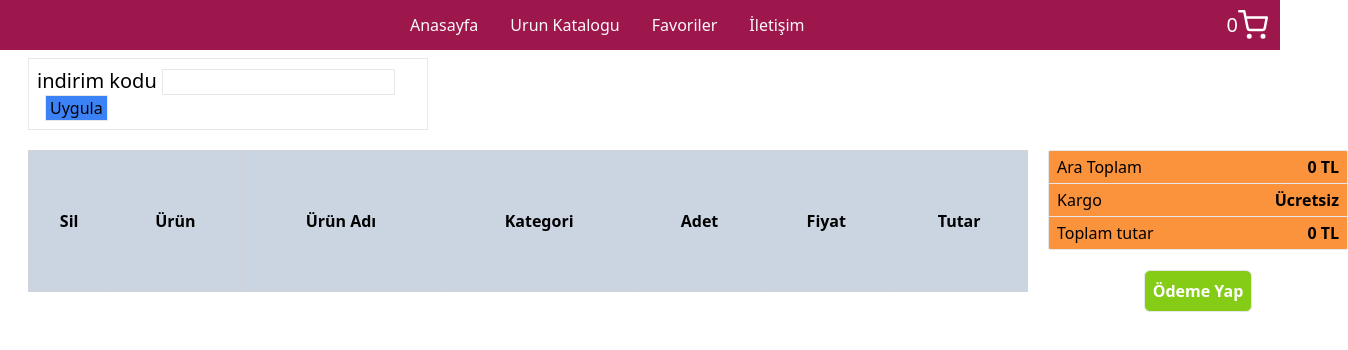
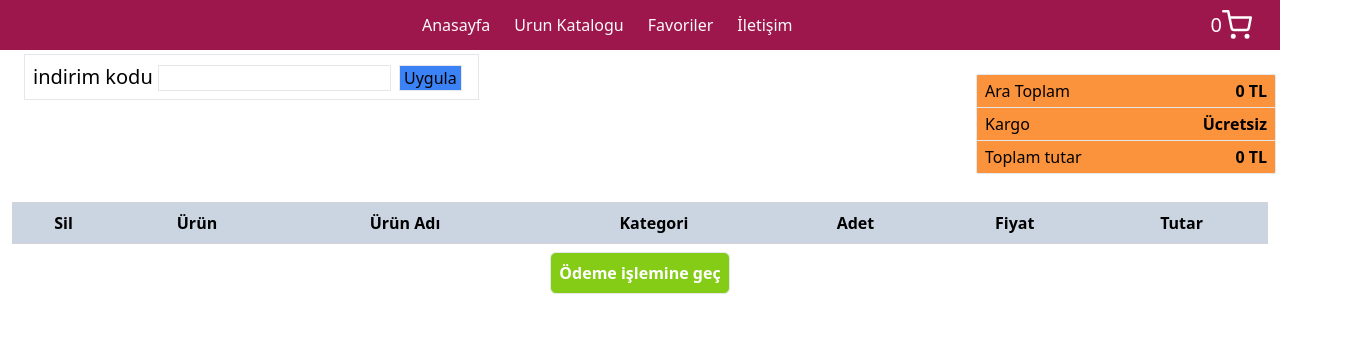
Before and after one commit to hakan4773/E-commerce, a React (Vite) app: page /Sepet in a window 1280 px wide. Shown: the top 350 px of the page, 1348 px wide, since content can reach past the window. Built offline with nearby package versions, Linux system fonts and the light colour scheme.

Commit message:
Sepet için Mobil görünüm düzeltildi

```diff
--- a/src/components/Header.jsx
+++ b/src/components/Header.jsx
@@ -5,9 +5,9 @@ import { Productcontext } from "../context/ProductContext";
 function Header() {
 const {basket}=useContext(Productcontext)
   return (
-    <div className="bg-pink-800 w-full h-[50px] flex items-center justify-center text-center">
+    <div className="bg-pink-800 w-screen  h-[50px] flex items-center justify-between px-4">
      <div className="flex-grow flex justify-center font-medium text-zinc-50">
-      <ul className="flex  space-x-8 ">
+      <ul className="flex  space-x-6 ">
         <li >
           <Link className="no-underline  hover:text-gray-400" to="/">
             Anasayfa
--- a/src/pages/Favoriler.jsx
+++ b/src/pages/Favoriler.jsx
@@ -19,7 +19,7 @@ const navigateProduct=(id)=>{
           >
             <img className="w-[100px]" src={fav.image} alt={fav.title} />
 
-            <div className="absolute right-2">
+            <div className="absolute right-2 overflow-hidden">
               <button
                 className={`p-2 rounded-full ${isFavorite(fav) ? 'bg-red-500' : 'bg-white'}`}
                 onClick={() => AddFavorite(fav)}
@@ -48,7 +48,7 @@ const navigateProduct=(id)=>{
               </p>
             </div>
 
-            <div className="flex flex-col  ml-auto pr-8 justify-center items-center text-center sm-flex-row">
+            <div className="flex flex-col  ml-auto sm:pr-8 justify-center items-center text-center sm-flex-row">
               <button
                 className="bg-red-400 p-2 m-3  border-solid border-2 rounded-md active:bg-red-500"
                 onClick={() => navigateProduct(fav.id)}
--- a/src/pages/Home.jsx
+++ b/src/pages/Home.jsx
@@ -6,11 +6,11 @@ function Home() {
   return (
     <div className='flex flex-col items-center justify-center text-center'>{/* w-full h-full flex items-center justify-center text-center */}
 
-      <div className="relative inline-block p-10 ">
+      <div className="relative inline-block p-10 s">
       <img
         src="https://ld-magento-72.template-help.com/magento_53638/pub/media/wysiwyg/banner-4.jpg"
         alt="Product"
-        className="w-full h-[400px]"
+        className="w-full sm:h-[400px]"
       />
       <a href='/UrunKatalog'
       className="absolute top-1/2 left-1/2 transform -translate-x-1/2 -translate-y-1/2 bg-red-500 text-white p-2 rounded hover:bg-red-200">
--- a/src/pages/Sepet.jsx
+++ b/src/pages/Sepet.jsx
@@ -11,18 +11,32 @@ function Sepet() {
     0
   );
   return (
-    <div className="w-full h-screen flex p-2 ">
-      <div>
-        <div className="mx-5 border-collapse border w-[400px] p-2">
+    <div className="w-full h-screen flex flex-col p-1 ">
+           {/* İndirim kodu divi */}
+           <div className="flex justify-between">
+        <div className="mx-5 border-collapse border p-2 w-auto sm:h-min ">
+
           <label className="text-bold text-xl">indirim kodu </label>
           <input className="border-collapse border"></input>
-          <button className="mx-2 border-collapse border px-1 bg-blue-500 hover:bg-green-200">
+          <button className="mx-2 border-collapse border px-1 bg-blue-500 hover:bg-green-200 ">
             Uygula
           </button>
         </div>
-
-        <div className="flex">
-          <table className="m-5  border-collapse border border-gray-400 w-[1000px]">
+        <div className=" w-[300px] h-[100px] my-5 border border-collapse rounded-sm bg-orange-400 ">
+              <div className="flex justify-between px-2 py-1">
+                <p>Ara Toplam</p> <p className="font-semibold"> {total} TL</p>
+              </div>
+              <hr />
+              <div className="flex justify-between px-2 py-1">
+                <p>Kargo</p> <p className="font-semibold"> Ücretsiz</p>
+              </div>
+              <hr />
+              <div className="flex justify-between px-2 py-1">
+                <p>Toplam tutar</p> <p className="font-semibold"> {total} TL</p>
+              </div>
+              <hr />
+            </div></div>
+          <table className="m-2 border-collapse border border-gray-400  sm:w-auto">
             <thead className="bg-slate-300">
               <tr>
                 <th className="border border-gray-300 p-2">Sil</th>
@@ -56,7 +70,7 @@ function Sepet() {
                     </svg>
                   </td>
                   <td className="border border-gray-300 p-2">
-                    <img className="w-[100px]" src={product.image}></img>
+                    <img className="w-[80px]" src={product.image}></img>
                   </td>
                   <td className="border border-gray-300 p-2">
                     {product.title}
@@ -83,30 +97,17 @@ function Sepet() {
               </tbody>
             ))}
           </table>
-          <div>
-            <div className="w-[300px] h-[100px] my-5 border border-collapse rounded-sm bg-orange-400">
-              <div className="flex justify-between px-2 py-1">
-                <p>Ara Toplam</p> <p className="font-semibold"> {total} TL</p>
-              </div>
-              <hr />
-              <div className="flex justify-between px-2 py-1">
-                <p>Kargo</p> <p className="font-semibold"> Ücretsiz</p>
-              </div>
-              <hr />
-              <div className="flex justify-between px-2 py-1">
-                <p>Toplam tutar</p> <p className="font-semibold"> {total} TL</p>
-              </div>
-              <hr />
-            </div>
-            <div className="flex text-center justify-center">
+
+            {/* Ödeme kısmı */}
+
+
+            <div className="flex text-center justify-center "> {/* ödeme butonu */}
               <button className="border border-solid rounded-md p-2 text-white font-semibold bg-lime-500 hover:bg-lime-300">
-                Ödeme Yap
+                Ödeme işlemine geç
               </button>
-            </div>
+
           </div>
-        </div>
       </div>
-    </div>
   );
 }
 
--- a/src/pages/UrunDetay.jsx
+++ b/src/pages/UrunDetay.jsx
@@ -25,7 +25,7 @@ function UrunDetay() {
   return (
     <div className="w-full h-screen flex flex-col items-center justify-center text-center bg-gray-500">
       {/*     <div className='m-2'><h2 className='text-2xl font-bold text-white'>Ürün Detay</h2></div>  */}
-      <div className="relative w-[720px] h-auto border-solid border-2 rounded-lg m-5 bg-white ">
+      <div className="relative w-fullsm:w-[500px] h-auto border-solid border-2 rounded-lg m-5 bg-white ">
 
      <div className="absolute "><button className="hover:bg-gray-400 rounded-full" onClick={goBack}>
      <IoArrowBackCircleOutline size={30} />
--- a/src/pages/UrunKatalog.jsx
+++ b/src/pages/UrunKatalog.jsx
@@ -27,10 +27,10 @@ function UrunKatalog() {
   if (isLoading) return <div>Loading...</div>;
   if (error) return <div>Error loading products</div>;
   return (
-    <div className="flex flex-col sm:space-y-6 space-y-4">
+    <div className="flex flex-col sm:space-y-6 space-y-4 ">
 
 
-     <div className="relative flex flex-col sm:flex-row justify-center items-center p-2 bg-slate-400 rounded-md space-y-4 sm:space-y-0">
+     <div className="relative w-screen flex flex-col sm:flex-row justify-center items-center p-2 bg-slate-400  space-y-4 sm:space-y-0">
      <select onChange={HandleSelect} value={categorys} className="m-4 border-2 border-collapse rounded-sm w-48">
      <option value="All Categories">All Categories</option>
 
@@ -56,7 +56,7 @@ function UrunKatalog() {
 
 </div>
 
-      <div className="grid grid-cols-1 sm:grid-cols-2 lg:grid-cols-3 gap-4">
+      <div className="grid grid-cols-1 sm:grid-cols-2 lg:grid-cols-3 gap-4 ">
         {filteredProducts.map((product) =>
         {
           const productInBasket = basket.find(item => item.id === product.id);
@@ -72,12 +72,12 @@ function UrunKatalog() {
               alt={product.title}
             />
 
-            <div className="absolute top-2 right-2">
+            <div className="absolute right-2">
             <button
                 className={`p-2 rounded-full ${isFavorite(product) ? 'bg-red-500' : 'bg-white'}`}
                 onClick={() => AddFavorite(product)}
                 >
-                  {isFavorite(product) ? <MdFavorite size={20} /> : <MdFavoriteBorder size={20} />}
+                  {isFavorite(product) ? <MdFavorite size={18} /> : <MdFavoriteBorder size={20} />}
 
                   </button>
             </div>
@@ -117,9 +117,9 @@ function UrunKatalog() {
 
             </div>
 
-            <div className="flex flex-col sm:flex-row justify-center items-center space-y-2 sm:space-y-0 sm:space-x-2 mt-4 sm:mt-0">
+            <div className="flex flex-col sm:flex-row pr-8  justify-center items-center space-y-2 sm:space-y-0 sm:space-x-2 mt-4 sm:mt-0">
               <button
-                className="bg-red-400 p-2 m-3 sm:w-auto   border-solid  w-full  border-1 rounded-md hover:bg-red-300"
+                className="bg-red-400 p-2 m-3 sm:w-auto border-solid  w-full  border-1 rounded-md hover:bg-red-300"
                 onClick={() => navigateProduct(product.id)}
               >
                 Ürün Detay{" "}
--- a/src/pages/İletisim.jsx
+++ b/src/pages/İletisim.jsx
@@ -30,7 +30,7 @@ function İletisim() {
         <h2 className="text-2xl font-bold">Contact Form</h2>
       </div>
 
-      <div className="w-[700px] h-[500px] bg-blue-400 p-5">
+      <div className="sm:w-auto h-[500px] bg-blue-400 p-5">
         <form onSubmit={handleSubmit} className="flex flex-col space-y-4">
           <div className="flex flex-col">
             <label>FirstName *</label>
```
